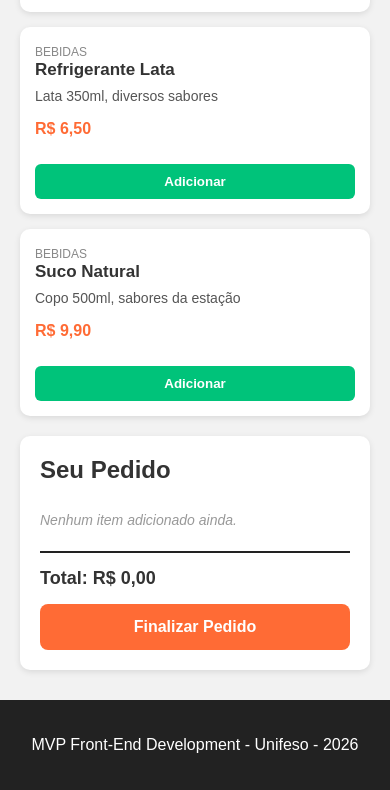
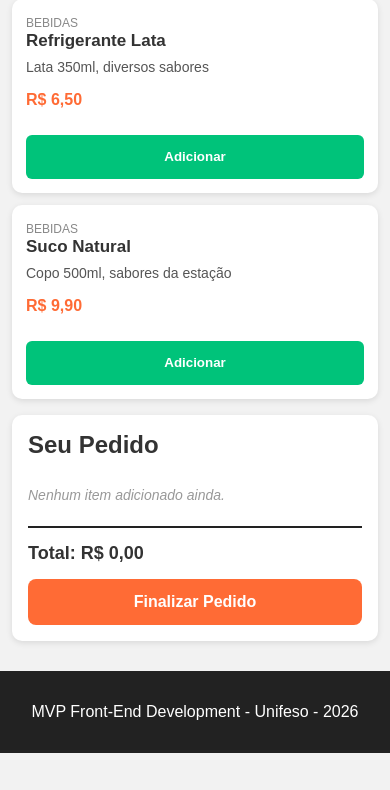
Before and after one commit to carloshperruts/delivery-mvp, a plain HTML site: page src/index.html in a window 390 px wide. Shown: the part 1043-1833 px from the top of the page. After the commit the page ends 1796 px from the top, so only its background shows below. Drawn offline with Linux system fonts and the light colour scheme.

Commit message:
Update style.css

```diff
--- a/src/style.css
+++ b/src/style.css
@@ -186,3 +186,78 @@ footer {
     padding: 20px;
     margin-top: 30px;
 }
+
+/* =========================
+   RESPONSIVIDADE - LUCAS
+========================= */
+
+/* Tablets e telas menores */
+@media (max-width: 768px) {
+    header {
+        padding: 24px 16px;
+    }
+
+    main {
+        flex-direction: column;
+        margin: 20px auto;
+        padding: 0 16px;
+        gap: 20px;
+    }
+
+    #cardapio,
+    #carrinho {
+        width: 100%;
+        min-width: 0;
+    }
+
+    .grid-produtos {
+        grid-template-columns: repeat(
+            auto-fit,
+            minmax(min(100%, 220px), 1fr)
+        );
+    }
+}
+
+/* Celulares pequenos */
+@media (max-width: 480px) {
+    header {
+        padding: 20px 12px;
+    }
+
+    header h1 {
+        font-size: 24px;
+    }
+
+    main {
+        margin: 16px auto;
+        padding: 0 12px;
+        gap: 16px;
+    }
+
+    .grid-produtos {
+        grid-template-columns: 1fr;
+        gap: 12px;
+    }
+
+    .produto-card {
+        padding: 14px;
+    }
+
+    #carrinho {
+        padding: 16px;
+    }
+
+    #lista-carrinho li {
+        flex-wrap: wrap;
+        gap: 6px;
+    }
+
+    .btn-adicionar,
+    .btn-finalizar {
+        min-height: 44px;
+    }
+
+    footer {
+        padding: 16px 12px;
+    }
+}
```
